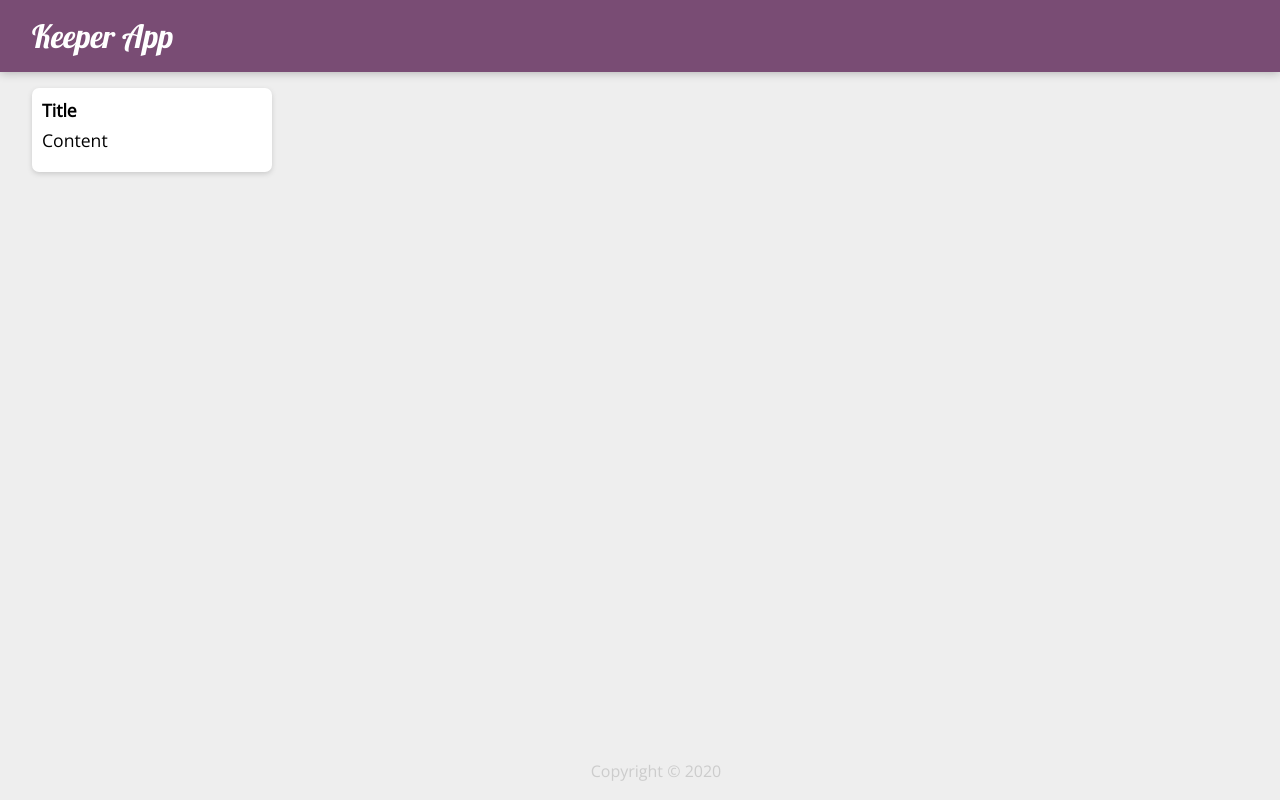
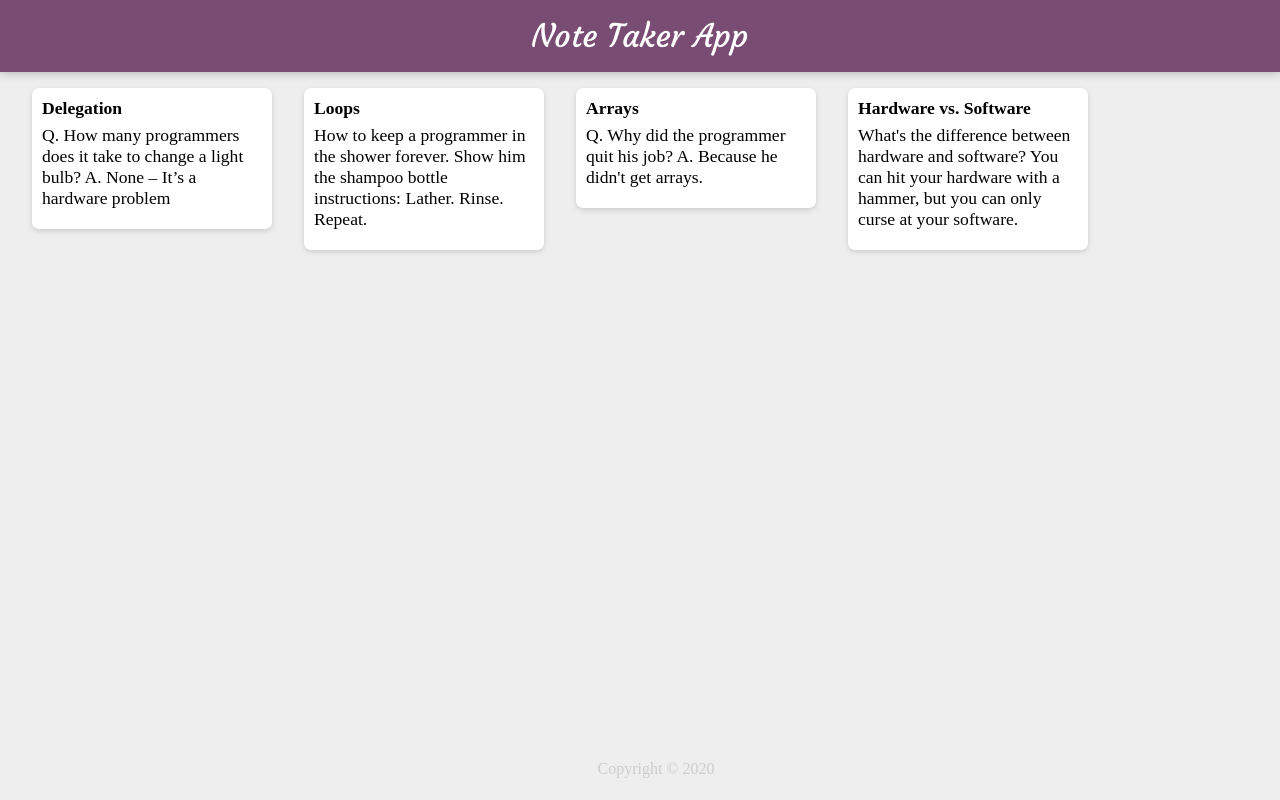
Before and after one commit to jmoundanos/keeper-app, a React (Create React App) app: page / in a window 1280 px wide. Built offline with nearby package versions, Linux system fonts and the light colour scheme.

Commit message:
add note function

```diff
--- a/public/index.html
+++ b/public/index.html
@@ -3,7 +3,7 @@
   <head>
     <title>Keeper App</title>
     <link
-      href="https://fonts.googleapis.com/css2?family=Lobster&family=Open+Sans&&display=swap"
+      href="https://fonts.googleapis.com/css2?family=Courgette&family=Open+Sans&&display=swap"
       rel="stylesheet"
     />
     <link rel="stylesheet" href="style.css" />
--- a/public/style.css
+++ b/public/style.css
@@ -4,7 +4,8 @@
   box-sizing: border-box;
 }
 html {
-  font-family: "Open Sans", sans-serif;
+  font-family: 'Source Serif Pro', serif;
+  font-weight: 300;
 }
 body {
   background: #eee;
@@ -16,11 +17,12 @@
   margin: auto -16px;
   padding: 16px 32px;
   box-shadow: 0 0 10px 0 rgba(0, 0, 0, 0.3);
+  text-align: center;
 }
 
 header h1 {
   color: #fff;
-  font-family: "Lobster", cursive;
+  font-family: "Courgette", cursive;
   font-weight: 200;
 }
 
--- a/src/components/App.js
+++ b/src/components/App.js
@@ -3,14 +3,21 @@
 import Header from "./Header";
 import Footer from "./Footer";
 import Note from "./Note";
-
+import notes from "../notes";
 
 class App extends Component {
     render(){
         return(
             <div>
                 <Header />
-                <Note />
+                {notes.map(noteItem =>
+                    <Note
+                    key = {noteItem.id}
+                    title = {noteItem.title}
+                    content = {noteItem.content}
+                    />
+                )}
+
                 <Footer />
             </div>
         )
--- a/src/components/Header.js
+++ b/src/components/Header.js
@@ -4,7 +4,7 @@
 function Header(){
     return (
         <header>
-            <h1>Keeper App</h1>
+            <h1>Note Taker App</h1>
         </header>
     )
 };
--- a/src/components/Note.js
+++ b/src/components/Note.js
@@ -1,11 +1,11 @@
 import React from "react";
 
 
-function Note(){
+function Note(props){
     return (
         <div className="note">
-            <h1>Title</h1>
-            <p>Content</p>
+            <h1>{props.title}</h1>
+            <p>{props.content}</p>
         </div>
     )
 }
--- /dev/null
+++ b/src/notes.js
@@ -0,0 +1,27 @@
+const notes = [
+    {
+      key: 1,
+      title: "Delegation",
+      content:
+        "Q. How many programmers does it take to change a light bulb? A. None – It’s a hardware problem"
+    },
+    {
+      key: 2,
+      title: "Loops",
+      content:
+        "How to keep a programmer in the shower forever. Show him the shampoo bottle instructions: Lather. Rinse. Repeat."
+    },
+    {
+      key: 3,
+      title: "Arrays",
+      content:
+        "Q. Why did the programmer quit his job? A. Because he didn't get arrays."
+    },
+    {
+      key: 4,
+      title: "Hardware vs. Software",
+      content:
+        "What's the difference between hardware and software? You can hit your hardware with a hammer, but you can only curse at your software."
+    }
+  ];
+  export default notes;
```
